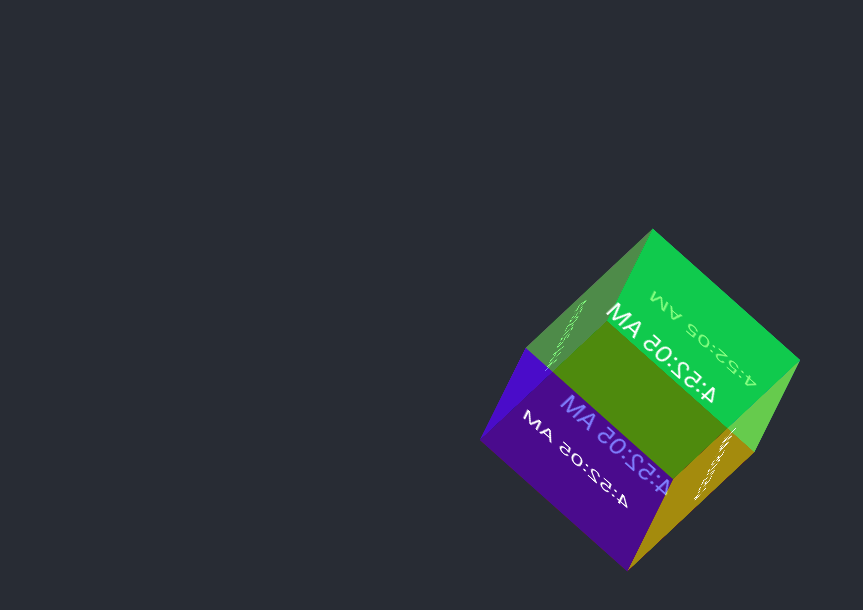
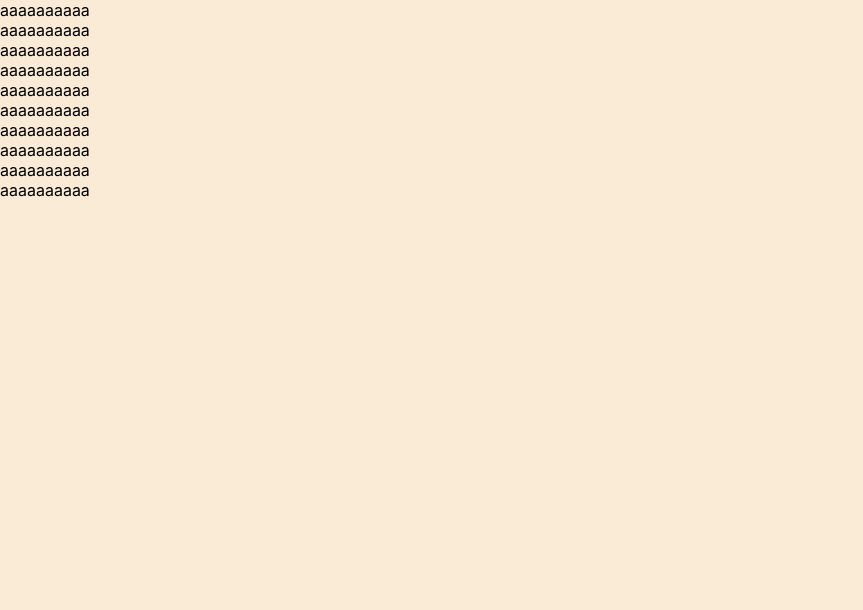
Before and after one commit to sellist/personal-website, a React (Create React App) app: page /sand in a window 1280 px wide. Shown: the top 610 px of the page, without its empty margins (0-863 px from the left). Built offline with nearby package versions, Linux system fonts and the light colour scheme.

Commit message:
add views, add falling sand placeholder

```diff
--- a/package.json
+++ b/package.json
@@ -34,5 +34,8 @@
       "last 1 firefox version",
       "last 1 safari version"
     ]
+  },
+  "devDependencies": {
+    "react-router-dom": "^6.22.0"
   }
 }
--- a/src/App.js
+++ b/src/App.js
@@ -1,13 +1,16 @@
 import './App.css';
-import Cube from './components/Cube/Cube';
+import Home from "./views/Home"
+import Sand from './views/Sand'
+import { BrowserRouter, Routes, Route } from "react-router-dom";
 
 function App() {
   return (
-    <div className="App">
-      <header className="App-header">
-        <Cube/>
-      </header>
-    </div>
+    <BrowserRouter>
+      <Routes>
+        <Route path="/" element={<Home />} />
+        <Route path="/sand" element={<Sand />} />
+      </Routes>
+    </BrowserRouter>
   );
 }
 
--- a/src/components/Cube/Cube.js
+++ b/src/components/Cube/Cube.js
@@ -4,14 +4,14 @@ import "./styles.css"
 
 const Cube = () => {
     return (
-    <div class="container">
-        <div class="cube cube1">
-            <div class="cube-face cube-face--front"><Clock /></div>
-            <div class="cube-face cube-face--back"><Clock /></div>
-            <div class="cube-face cube-face--left"><Clock /></div>
-            <div class="cube-face cube-face--right"><Clock /></div>
-            <div class="cube-face cube-face--top"><Clock /></div>
-            <div class="cube-face cube-face--bottom"><Clock /></div>
+    <div className="container">
+        <div className="cube cube1">
+            <div className="cube-face cube-face--front"><Clock /></div>
+            <div className="cube-face cube-face--back"><Clock /></div>
+            <div className="cube-face cube-face--left"><Clock /></div>
+            <div className="cube-face cube-face--right"><Clock /></div>
+            <div className="cube-face cube-face--top"><Clock /></div>
+            <div className="cube-face cube-face--bottom"><Clock /></div>
         </div>
     </div>
     )
--- a/src/components/Cube/styles.css
+++ b/src/components/Cube/styles.css
@@ -37,6 +37,7 @@ body {
     text-align: center;
     border-color: aqua;
     line-height: 200px;
+    rotate: 180deg;
 }
 
 .cube1 > .cube-face--front {
--- /dev/null
+++ b/src/components/Sand/FallingSand.js
@@ -0,0 +1,10 @@
+import React from "react";
+import SandGrid from "./logic/SandGrid";
+
+const FallingSand = () => {
+    return (
+        <SandGrid width={10} height={10} />
+    )
+}
+
+export default FallingSand;
--- /dev/null
+++ b/src/components/Sand/logic/SandGrain.js
@@ -0,0 +1,12 @@
+import React from 'react';
+
+function SandGrain(props) {
+
+    const on = props.val
+    return (
+        <div style={on ? {color:"green"} : {color:"black"}}>a</div>
+    )
+
+}
+
+export default SandGrain;
--- /dev/null
+++ b/src/components/Sand/logic/SandGrid.js
@@ -0,0 +1,27 @@
+import React from 'react';
+import SandGrain from './SandGrain';
+
+function SandGrid(props) {
+    const width = props.width;
+    const height = props.height;
+
+
+    const board = new Array(width).fill(0);
+    for (var i = 0; i < board.length; i++) {
+        board[i] = new Array(height).fill(0);
+      }
+
+    return (
+        <div classname="grid" style={{ display: "flex", flexDirection: "row" }}>
+            {board.map((row, i) => (
+                <div key={i} className='row'>
+                    {row.map((_, j) => (
+                        <SandGrain className="cell" key={j}> </SandGrain>
+                    ))}
+                </div>
+            ))}
+        </div>
+    );
+}
+
+export default SandGrid;
--- a/src/components/index.js
+++ b/src/components/index.js
@@ -1 +1,3 @@
 import "./Cube"
+import "./Clock"
+import "./Sand"
--- a/src/index.js
+++ b/src/index.js
@@ -1,4 +1,5 @@
 import React from 'react';
+
 import ReactDOM from 'react-dom/client';
 import './index.css';
 import App from './App';
@@ -9,7 +10,3 @@ root.render(
     <App />
   </React.StrictMode>
 );
-
-// If you want to start measuring performance in your app, pass a function
-// to log results (for example: reportWebVitals(console.log))
-// or send to an analytics endpoint. Learn more: https://bit.ly/CRA-vitals
--- /dev/null
+++ b/src/views/Home.js
@@ -0,0 +1,7 @@
+import Cube from "../components/Cube/Cube"
+
+const Home = () => {
+    return <Cube />;
+  };
+
+  export default Home;
--- /dev/null
+++ b/src/views/Sand.js
@@ -0,0 +1,16 @@
+import FallingSand from "../components/Sand/FallingSand";
+
+const Sand = () => {
+    return (
+        <FallingSand
+        width={10}
+        height={10}
+
+        style={{
+            "border": "1px solid red"
+            }}>
+        </FallingSand>
+    )
+}
+
+export default Sand;
```
Also changed, not shown: 1 other file (tests, documents, lock files or other folders).
